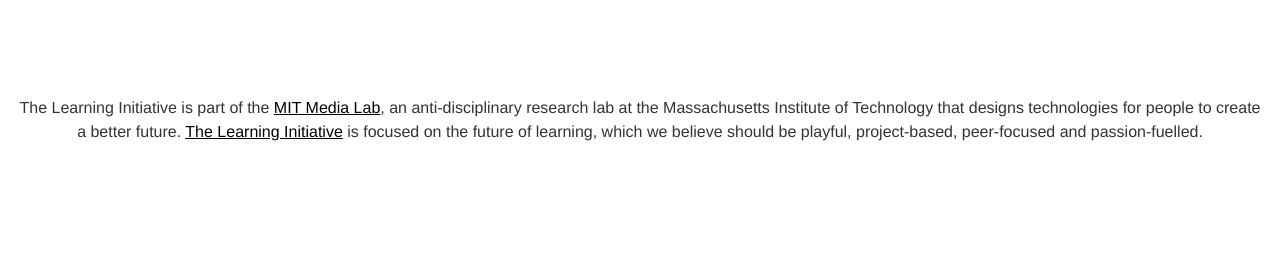
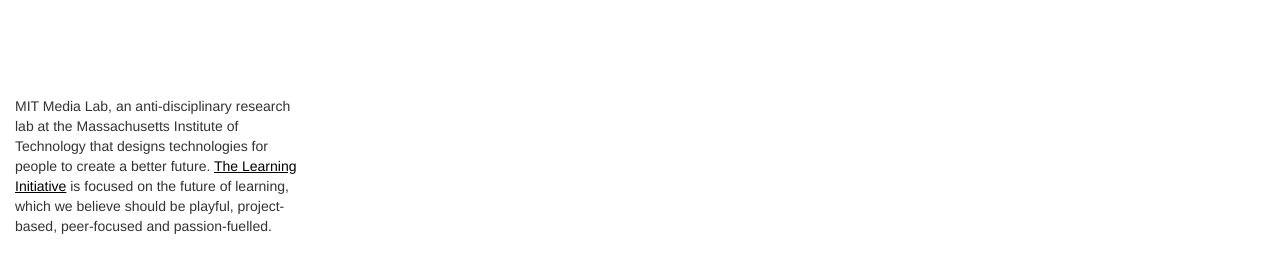
Before and after one commit to Refugee-Learning-Accelerator/Refugee-Learning-Accelerator.github.io, a Jekyll site: the page about/index.html, which Jekyll copies as it is, in a window 1280 px wide and 900 px high, scrolled down 742 px, cut to the strip 162-422 px from the top of the window. Built offline with Jekyll 4.4.1, drawn with Linux system fonts in a browser that asks for light colours; nearby versions of some CDN libraries.

Commit message:
Update index.html

```diff
--- a/about/index.html
+++ b/about/index.html
@@ -52,8 +52,8 @@
 	</header>
 				              <section id="services">
                 <div class="container">
-                    <div class="row">
-                        <div class="col-lg-12 text-center">
+                        <div class="row">
+                            <div class="col-lg-3 col-md-6 text-center>
 				    <p>The Learning Initiative is part of the <a class="class2" href:"https:="" www.media.mit.edu="" "="">MIT Media Lab</a>, an anti-disciplinary research lab at the Massachusetts Institute of Technology that designs technologies for people to create a better future. <a class="class2" href:"http:="" learn.media.mit.edu="" "="">The Learning Initiative</a> is focused on the future of learning, which we believe should be playful, project-based, peer-focused and passion-fuelled. </p>
 				                            </div>
                     </div>
```
